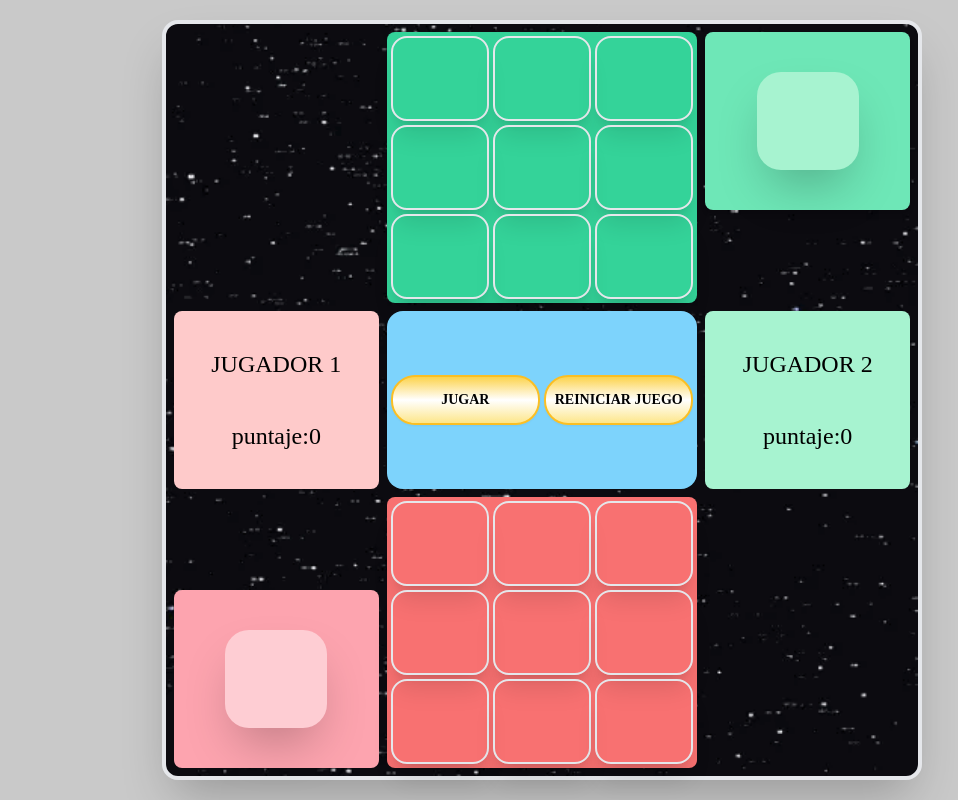
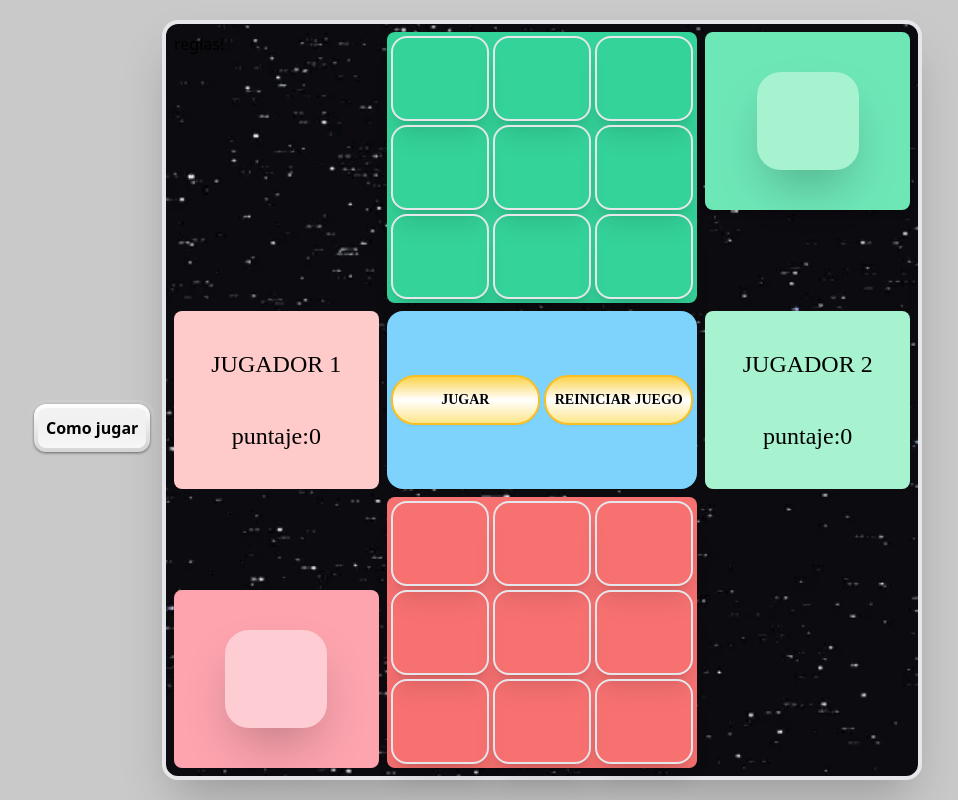
Before and after one commit to JanVal3k/Matatena, a React (Create React App) app: page / in a window 1280 px wide. Shown: the whole page, without its empty margins (98-1056 px from the left). Built offline with nearby package versions, Linux system fonts and the light colour scheme.

Commit message:
Se pone un boton nuevo y genera un pop over con el reglamento

```diff
--- a/src/componentes/funcionales/App.js
+++ b/src/componentes/funcionales/App.js
@@ -146,6 +146,17 @@ export default function App() {
       message: "Si quiere iniciar de nuevo dale en 'jugar'",
     });
   }, []);
+  const handleClick3 = useCallback(() => {
+    setPopOverProps({
+      isOpen: true,
+      tittle: "COMO JUGAR!",
+      message:
+        "1. Se suman puntos dependiendo del valor de cada cara del dado.\n" +
+        "2. Se eliminan puntos del contrincante cuando: Se pone una cara de dado en la columna paralela y del mismo valor de esta.\n" +
+        "3. El juego termina cuando se complete uno de los tableros.\n" +
+        "4. El GANADOR sera quien tenga mayor puntaje. ",
+    });
+  }, []);
   const handleClosePopOver = useCallback(() => {
     setPopOverProps((prev) => ({ ...prev, isOpen: false }));
     // reiniciamos juego
@@ -257,6 +268,7 @@ export default function App() {
   /*FUNCIONES PARA MOVER LA IMAGENS*/
 
   return (
+    <>
       <div
         className={`grid grid-cols-7 grid-rows-8 gap-2 p-2 border-solid border-4 border-gray-200 rounded-2xl shadow-2xl w-[95vmin] h-[95vmin] max-w-[1000px] max-h-[1000px] ${style.fondoEstrellas}`}
       >
@@ -330,7 +342,9 @@ export default function App() {
             )}
           </div>
         </div>
-
+        <div className="justify-start">
+          <button>reglas!</button>
+        </div>
         {showFinDelJuego && (
           <FinDelJuego
             grid1={grid1}
@@ -347,10 +361,27 @@ export default function App() {
               setPopOverProps((prev) => ({ ...prev, isOpen: false }))
             }
             title={popOverProps.tittle}
-          message={popOverProps.message}
+            message={popOverProps.message.split("\n").map((line, index) => (
+              <p key={index}>{line}</p>
+            ))}
             onNewGame={handleClosePopOver}
           />
         )}
       </div>
+      <div className="inset-y-[50vh] left-[10vw] absolute z-40">
+        <div className="bg-gradient-to-b from-stone-300/40 to-transparent p-[4px] rounded-[16px]">
+          <button
+            onClick={handleClick3}
+            className="group p-[4px] rounded-[12px] bg-gradient-to-b from-white to-stone-200/40 shadow-[0_1px_3px_rgba(0,0,0,0.5)] active:shadow-[0_0px_1px_rgba(0,0,0,0.5)] active:scale-[0.995]"
+          >
+            <div className="bg-gradient-to-b from-stone-200/40 to-white/80 rounded-[8px] px-2 py-2">
+              <div className="flex gap-2 items-center">
+                <span className="font-semibold">Como jugar</span>
+              </div>
+            </div>
+          </button>
+        </div>
+      </div>
+    </>
   );
 }
```
Lines whose indentation alone changed are shown as unchanged.
